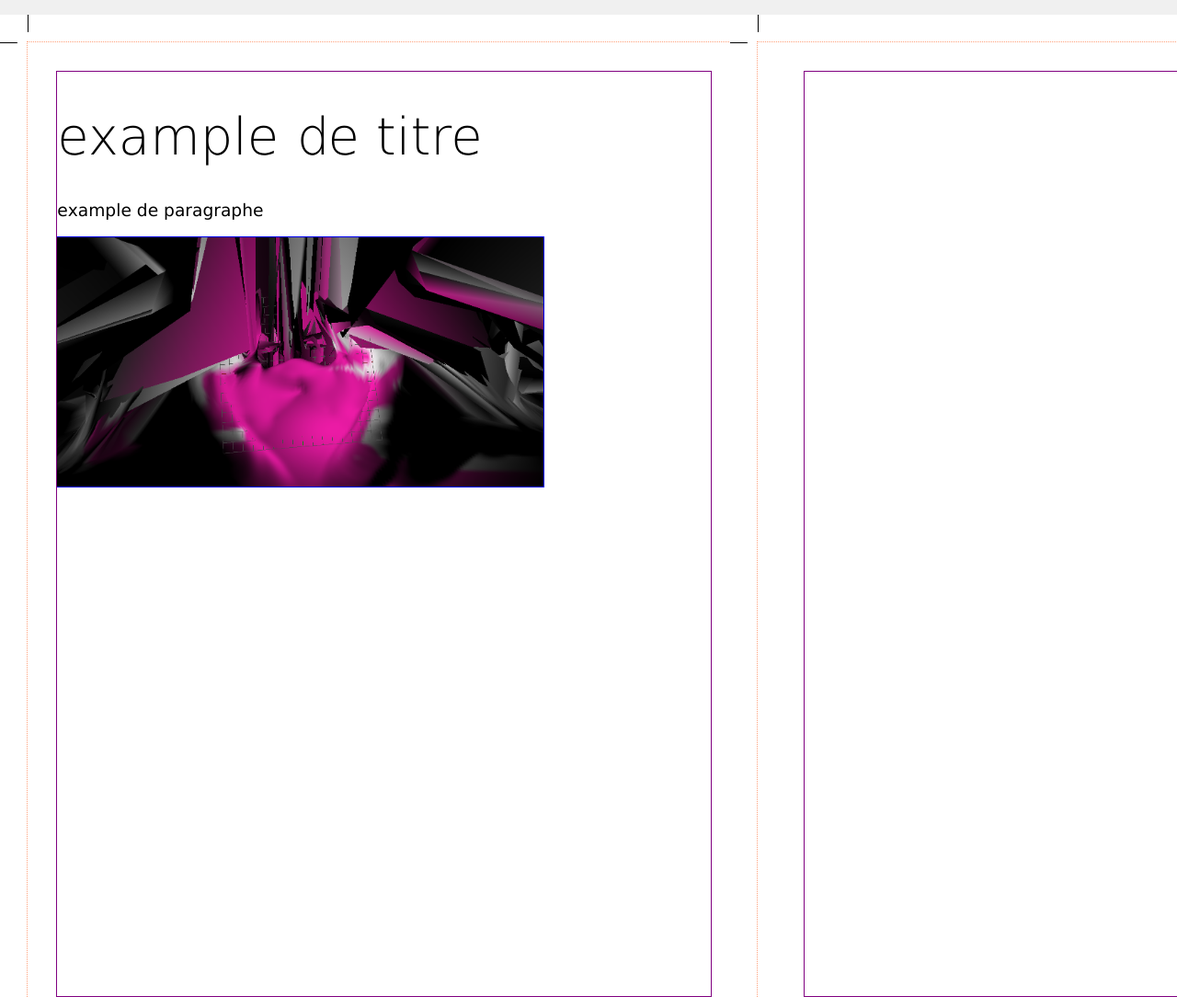
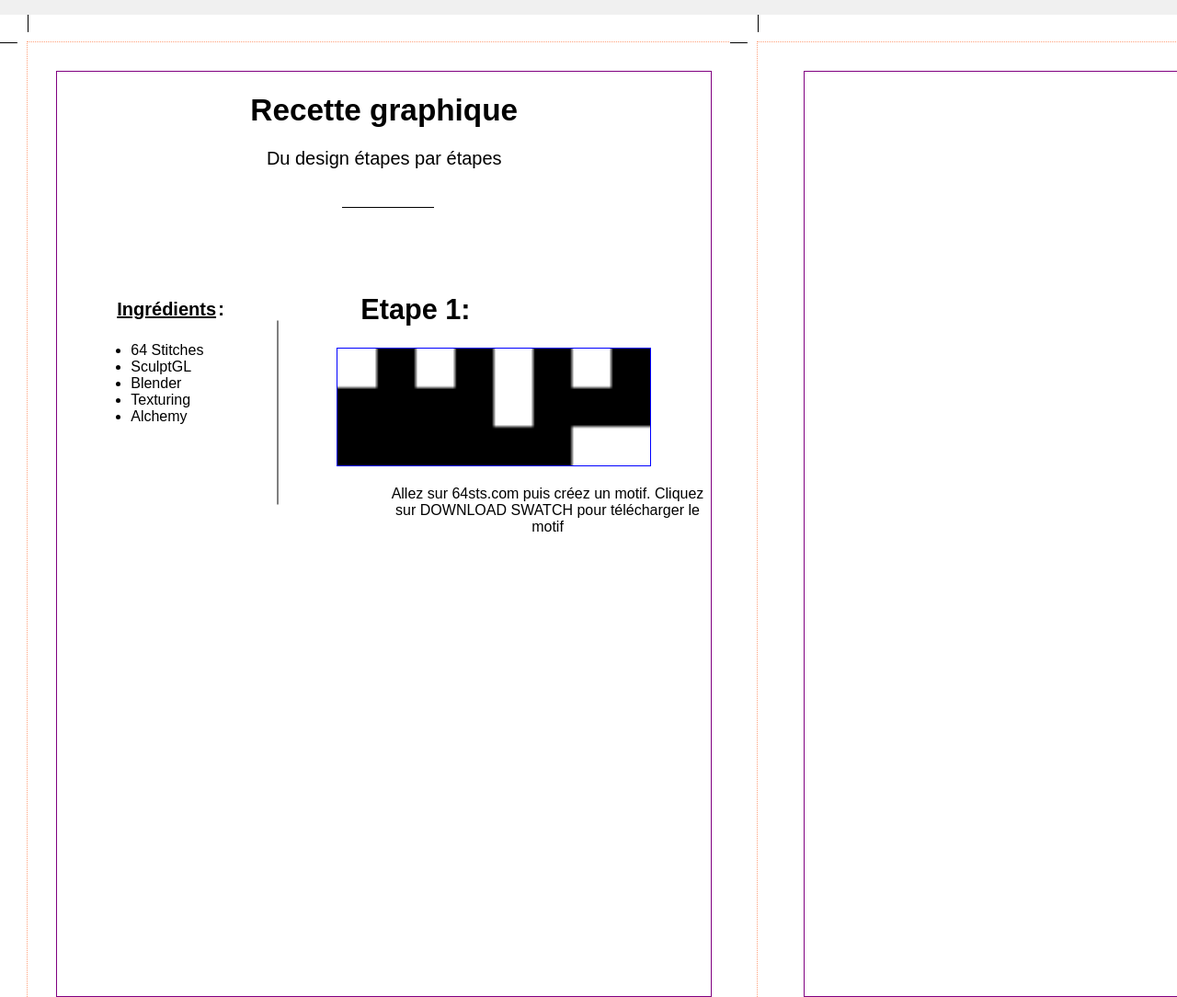
Before and after one commit to bachy/cusine-graphique, a website: page pages/tomricouard/index.html in a window 1280 px wide. Shown: the top 1084 px of the page at 92% size. Drawn offline with Linux system fonts and the light colour scheme.

Commit message:
début de mise en page

```diff
--- a/pages/tomricouard/index.html
+++ b/pages/tomricouard/index.html
@@ -19,10 +19,27 @@
           <div class="body">
             <!-- <div class="bloc x1 y1 w8 b0" style="margin-bottom:0pt;"> -->
               <!-- ici je rentre les contenus de ma page de gauche -->
-              <h1>example de titre</h1>
-              <p>example de paragraphe</p>
-              <img src="images/1.png" alt=""/>
-            <!-- </div> -->
+
+              <h1>Recette graphique</h1>
+              <h2> Du design étapes par étapes </h2>
+              <h3> </h3>
+
+              <p class="flotte">
+              <img src="images/test/1.png" alt="Etape 1"/>
+            </p>
+              <h4> Ingrédients</h4>
+              <h5> : </h5>
+              <ul style="list-style-type:disc;">
+                <li> 64 Stitches </li>
+                <li> SculptGL </li>
+                <li> Blender </li>
+                <li> Texturing </li>
+                <li> Alchemy </li>
+              </ul>
+              <h6> Etape 1:</h6>
+                    <h7> </h7>
+              <h8> Allez sur 64sts.com puis créez un motif. Cliquez sur DOWNLOAD SWATCH pour télécharger le motif </h8>
+
           </div>
         </div>
       </div>
--- a/pages/tomricouard/styles.css
+++ b/pages/tomricouard/styles.css
@@ -13,25 +13,104 @@ DejaVuSerif-condensed
 */
 
 .page{
-  font-family: "DejaVuSans";
+  font-family: "Arial";
   font-weight:normal;
   font-size: 14pt;
 }
 
 .droite{
+
+}
+
+.gauche{
+text-align: center;
 }
 
 
-.gauche{
+.flotte {
+  position: absolute;
+  top: 282px;
+  left: 305px;
 
 }
 
+p{
+
+
+}
 
 h1{
-  font-size:42pt;
-  font-weight: lighter;
+  font-size:25pt;
+text-align: center;
+}
+
+h2{
+  font-size:15pt;
+font-weight: lighter;
+}
+
+h3{
+border-top: 1px solid #000;
+width : 100px;
+position: absolute;
+top: 125px;
+left: 310px;
+}
+
+h4 {
+font-size: 15pt;
+position: absolute;
+left: 65px;
+top: 220px;
+text-decoration: underline;
+}
+
+h5 {
+font-size: 15pt;
+position: absolute;
+left: 175px;
+top: 213px;
+
+}
+
+ul {
+  font-size:12pt;
+  position:absolute;
+  left: 40px;
+  top: 278px;
+  text-align: left;
+}
+
+
+h7 {
+border-top: 1px solid #000;
+width : 200px;
+position: absolute;
+top: 370px;
+left: 140px;
+transform: rotate(90deg);
+}
+
+
+h6 {
+  font-size: 23pt;
+  position:absolute;
+  left : 330px;
+  top: 169px;
+
+}
+
+h8 {
+font-size: 12pt;
+position: absolute;
+text-align: center;
+
+top: 450px;
+
+
 }
 
 .gauche img{
-  width:140mm;
+  width:90mm;
+
 }
```
Also changed, not shown: pages/tomricouard/images/test/1.png (added), pages/tomricouard/images/test/2.png (renamed from pages/tomricouard/images/1.png), pages/tomricouard/images/test/3.png (renamed from pages/tomricouard/images/2.png), pages/tomricouard/images/test/4.png (renamed from pages/tomricouard/images/3.png), pages/tomricouard/images/test/5.png (renamed from pages/tomricouard/images/4.png), 1 other file.
